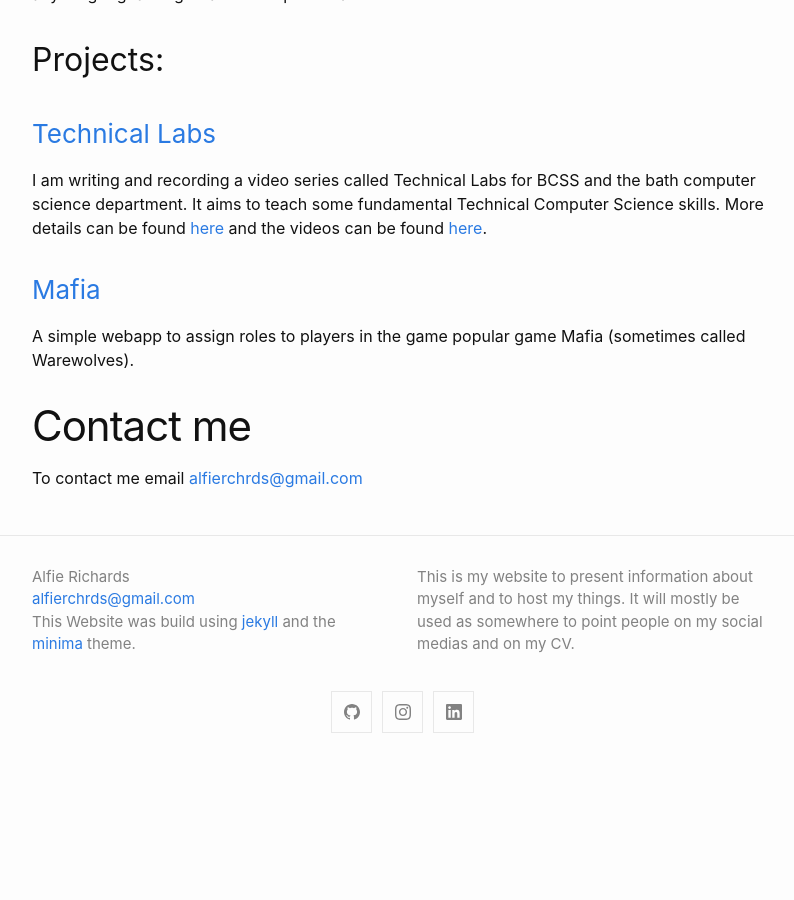
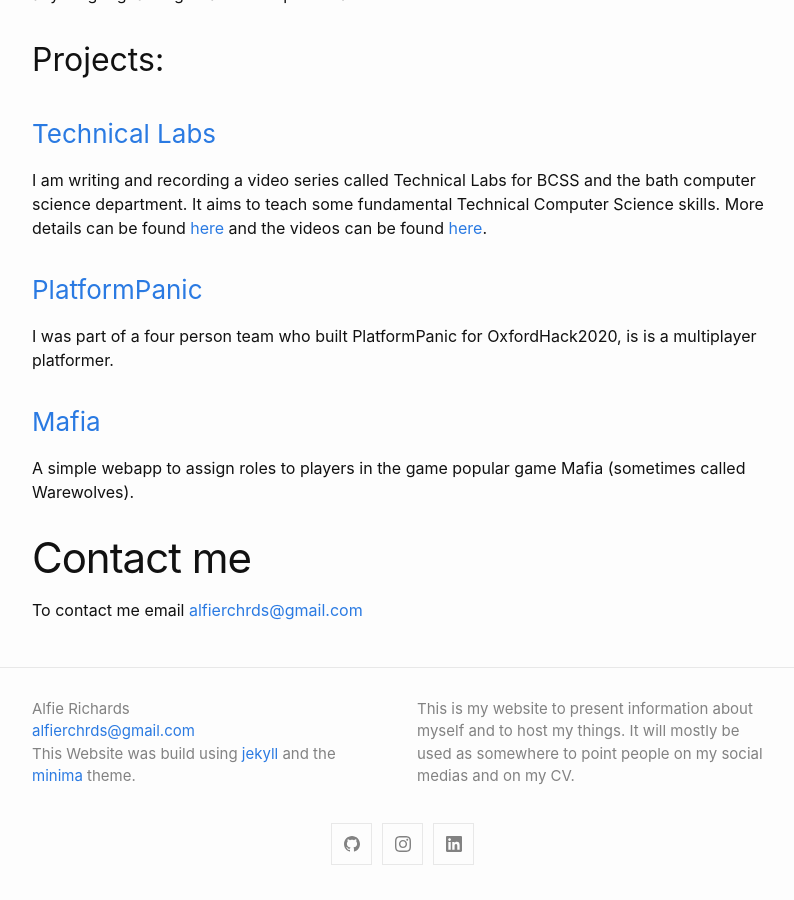
Before and after one commit to AlfGalf/jekyllWebsite, a Jekyll site: the page built from index.md, in a window 1280 px wide and 900 px high, scrolled down 737 px. Shown: the whole window, without its empty margins (238-1032 px from the left). Built offline with Jekyll 4.4.1, drawn with Linux system fonts in a browser that asks for light colours; before the commit the page ends 1505 px from its top, so only the background shows below that.

Commit message:
Add PlatformPanic

```diff
--- a/index.md
+++ b/index.md
@@ -42,6 +42,11 @@ science department. It aims to teach some fundamental Technical Computer Science
 details can be found [here](https://bath-bcss.github.io/Technical-Labs/) and the videos can be found
 [here](https://www.youtube.com/playlist?list=PLT4sucrjsqF8kvZFcRvxfhWuTvjKrXYzE).
 
+### [PlatformPanic](website.platformpanic.online)
+
+I was part of a four person team who built PlatformPanic for OxfordHack2020, is
+is a multiplayer platformer.
+
 ### [Mafia](https://mafia.alfierichards.com)
 
 A simple webapp to assign roles to players in the game popular game Mafia (sometimes called
```
